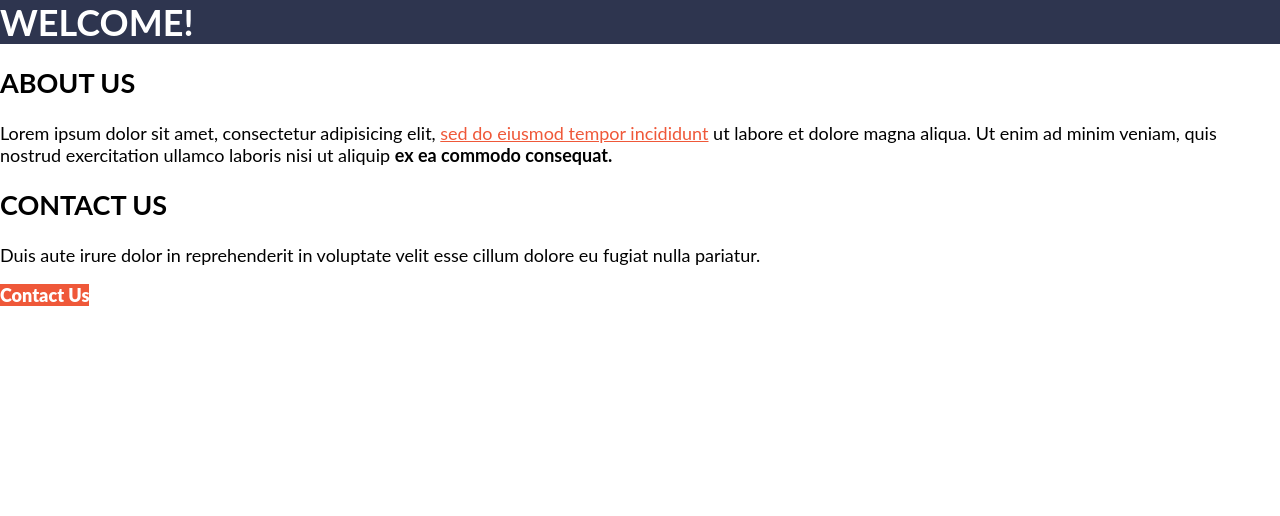
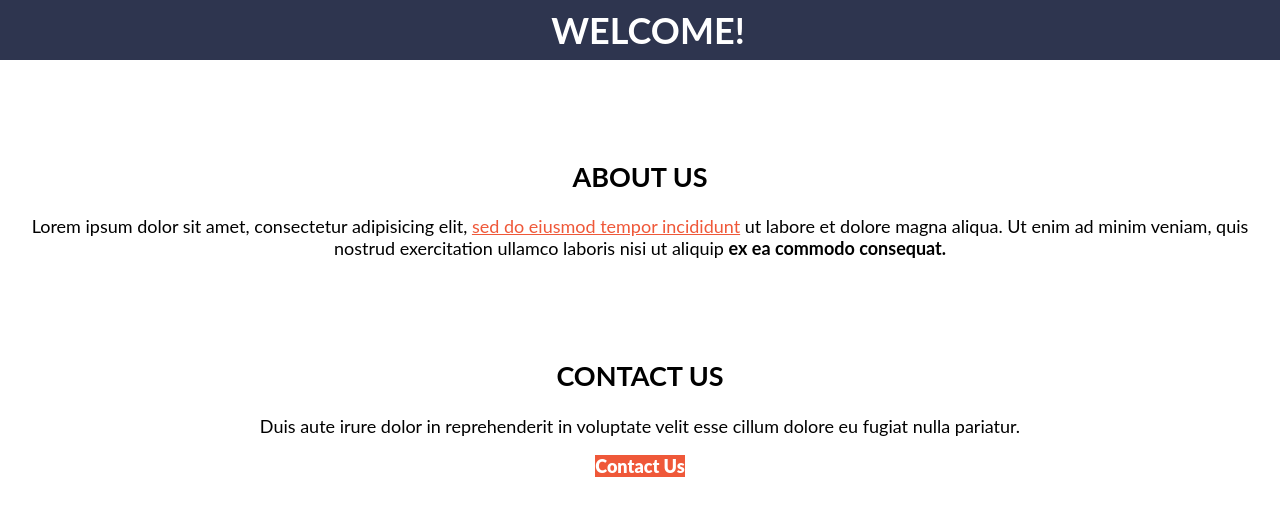
Before and after one commit to Michael080/Scrimba_Front-End-Path, a plain HTML site: page 4_css-javascript-fundamentals/other-sections/2_css-fundamentals-challenges/7_proper-spacing/index.html in a window 1280 px wide. Drawn offline with Linux system fonts and the light colour scheme.

Commit message:
Add padding to heading and add spacing between sections of page

```diff
--- a/4_css-javascript-fundamentals/other-sections/2_css-fundamentals-challenges/7_proper-spacing/styles.css
+++ b/4_css-javascript-fundamentals/other-sections/2_css-fundamentals-challenges/7_proper-spacing/styles.css
@@ -44,3 +44,15 @@ h1 {
 /* ==========================
 	Write your solution here!
    ========================== */
+
+body {
+    text-align: center;
+}
+
+.title-section, .about-section {
+    margin-bottom: 100px;
+}
+
+.title-text {
+    padding: 8px;
+}
```
